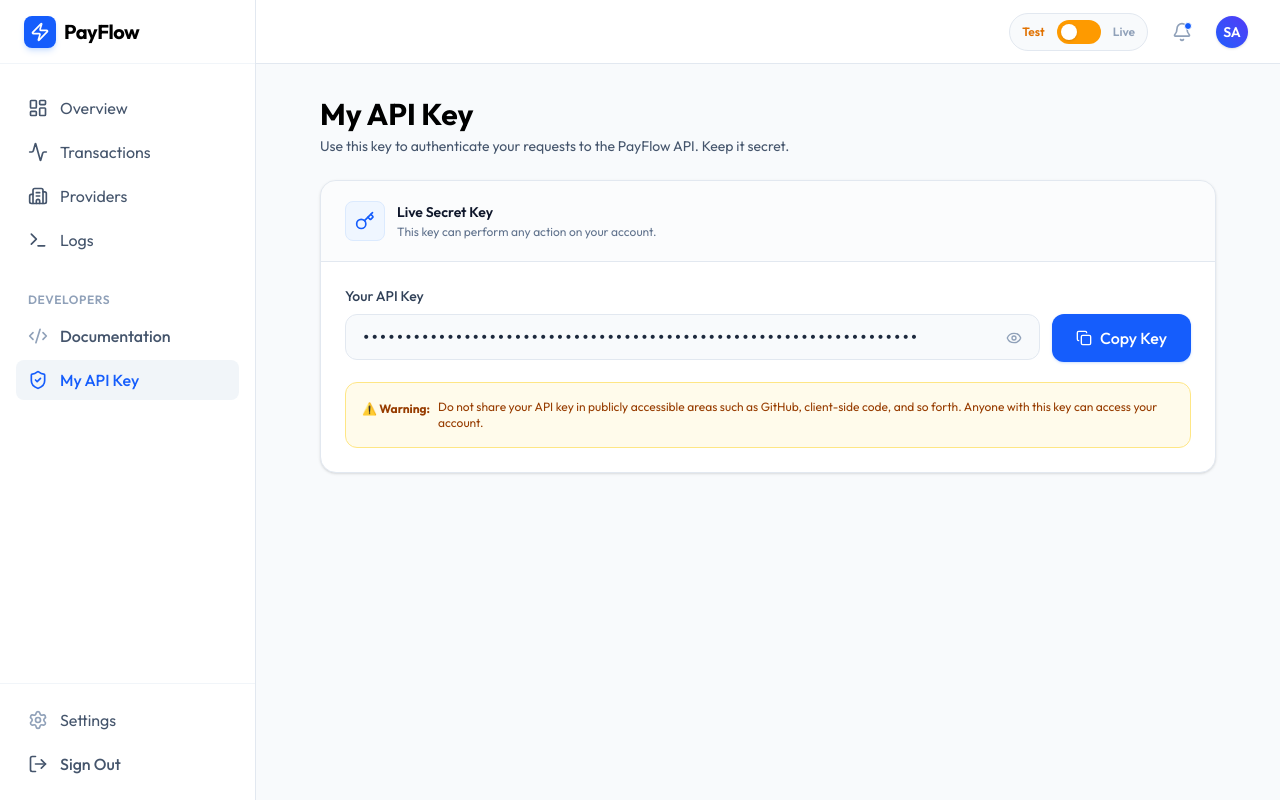
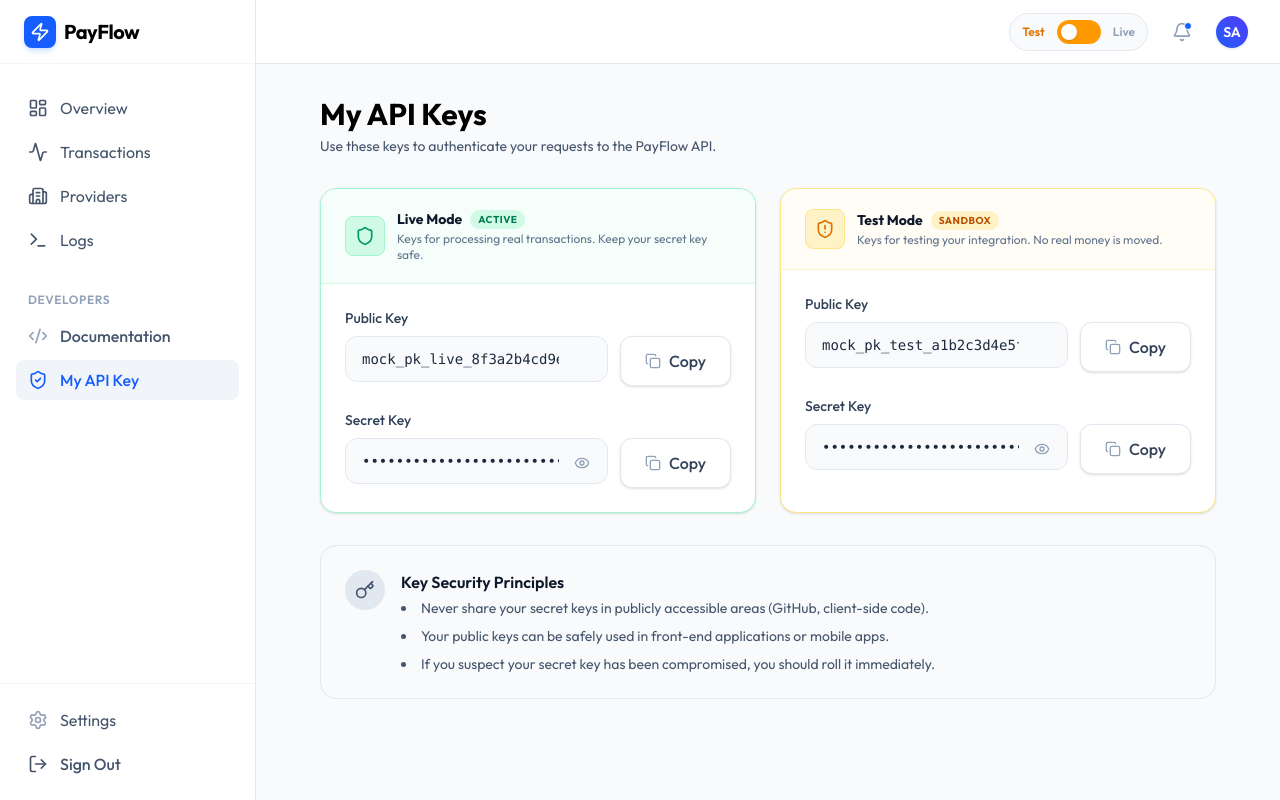
Before and after one commit to omatsola619/fintech-platform, a React (Vite) app: page /dashboard/api-keys in a window 1280 px wide. Built offline with nearby package versions, Linux system fonts and the light colour scheme; sample sign-in values are in the browser's storage.

Commit message:
fixed toggle button state

```diff
--- a/src/pages/Dashboard.tsx
+++ b/src/pages/Dashboard.tsx
@@ -20,10 +20,10 @@ import { api } from "../lib/api";
 function Dashboard() {
   const navigate = useNavigate();
   const location = useLocation();
-  const { logout, userName, kycStatus } = useAuth();
+  const { logout, userName, kycStatus, merchantMode } = useAuth();
   const [isSidebarOpen, setIsSidebarOpen] = useState(false);
   const [activeEnvironment, setActiveEnvironment] = useState<"test" | "live">(
-    "test",
+    (merchantMode as "test" | "live") || "test",
   );
   const [isTogglingMode, setIsTogglingMode] = useState(false);
   const [showKycPopup, setShowKycPopup] = useState(false);
--- a/src/pages/auth/Login.tsx
+++ b/src/pages/auth/Login.tsx
@@ -33,7 +33,10 @@ function Login() {
 
       const kycStatus = data?.kyc_status || data?.user?.kyc_status || "pending";
 
-      login(token, fullName, kycStatus);
+      const rawMerchantMode = data?.merchant_mode || data?.user?.merchant_mode || "sandbox";
+      const merchantMode = rawMerchantMode === "live" ? "live" : "test";
+
+      login(token, fullName, kycStatus, merchantMode);
       navigate("/dashboard");
     },
     onError: (err: any) => {
--- a/src/pages/dashboard/MyApiKey.tsx
+++ b/src/pages/dashboard/MyApiKey.tsx
@@ -1,104 +1,153 @@
-import { CheckCircle2, Copy, Eye, EyeOff, Key } from "lucide-react";
+import { CheckCircle2, Copy, Eye, EyeOff, Key, Shield, ShieldAlert } from "lucide-react";
 import { useState } from "react";
 
 function MyApiKey() {
-  const [showKey, setShowKey] = useState(false);
-  const [copied, setCopied] = useState(false);
+  const [showLiveSecret, setShowLiveSecret] = useState(false);
+  const [showTestSecret, setShowTestSecret] = useState(false);
+  const [copiedKey, setCopiedKey] = useState<string | null>(null);
 
-  // Mock platform API key given to user
-  const apiKey =
-    "pk_live_8f3a2b4cd9e1r7t5y6u3i0o2p4a5s6d7f8g9h0j1k2l3z4x5c6v7b8n9m0";
-
-  const toggleKey = () => setShowKey(!showKey);
-
-  const copyToClipboard = () => {
-    navigator.clipboard.writeText(apiKey);
-    setCopied(true);
-    setTimeout(() => setCopied(false), 2000);
+  // Mock platform API keys given to user (to be replaced with API data)
+  const apiKeys = {
+    livePublicKey: "mock_pk_live_8f3a2b4cd9e1r7t5y6u3i0o2p4a5s6d7f8g9h0j1",
+    liveSecretKey: "mock_sk_live_1k2l3z4x5c6v7b8n9m0a1s2d3f4g5h6j7k8l9",
+    testPublicKey: "mock_pk_test_a1b2c3d4e5f6g7h8i9j0k1l2m3n4o5p6q7r8s",
+    testSecretKey: "mock_sk_test_z9y8x7w6v5u4t3s2r1q0p9o8n7m6l5k4j3h2g",
   };
 
+  const copyToClipboard = (text: string, id: string) => {
+    navigator.clipboard.writeText(text);
+    setCopiedKey(id);
+    setTimeout(() => setCopiedKey(null), 2000);
+  };
+
+  const renderKeyField = (
+    label: string,
+    value: string,
+    id: string,
+    isSecret: boolean,
+    showSecret: boolean,
+    toggleSecret?: () => void
+  ) => {
+    const isCopied = copiedKey === id;
+
     return (
-    <div className="max-w-4xl mx-auto space-y-6 animate-in fade-in slide-in-from-bottom-4 duration-500">
-      <div>
-        <h1 className="font-['Outfit'] text-2xl sm:text-3xl font-bold text-black mb-1">
-          My API Key
-        </h1>
-        <p className="text-slate-600 text-sm">
-          Use this key to authenticate your requests to the PayFlow API. Keep it
-          secret.
-        </p>
-      </div>
-
-      <div className="bg-white rounded-2xl border border-slate-200 shadow-sm overflow-hidden">
-        <div className="px-6 py-5 border-b border-slate-200 flex items-center gap-3 bg-slate-50/50">
-          <div className="w-10 h-10 bg-blue-50 rounded-lg flex items-center justify-center border border-blue-100 shrink-0">
-            <Key className="w-5 h-5 text-blue-600" />
-          </div>
-          <div>
-            <h3 className="text-sm font-semibold text-slate-900">
-              Live Secret Key
-            </h3>
-            <p className="text-xs text-slate-500 mt-0.5">
-              This key can perform any action on your account.
-            </p>
-          </div>
-        </div>
-
-        <div className="p-6">
+      <div className="mb-6 last:mb-0">
         <label className="block text-sm font-medium text-slate-700 mb-2">
-            Your API Key
+          {label}
         </label>
         <div className="flex flex-col sm:flex-row gap-3">
           <div className="relative flex-1">
             <input
-                type={showKey ? "text" : "password"}
-                value={apiKey}
+              type={isSecret && !showSecret ? "password" : "text"}
+              value={value || ""}
               readOnly
               className="block w-full pl-4 pr-12 py-3 border border-slate-200 rounded-xl bg-slate-50 font-mono text-sm text-slate-800 outline-none focus:ring-2 focus:ring-blue-600 focus:border-transparent transition-all"
             />
+            {isSecret && toggleSecret && (
               <button
                 type="button"
-                onClick={toggleKey}
+                onClick={toggleSecret}
                 className="absolute right-3 top-1/2 -translate-y-1/2 text-slate-400 hover:text-slate-600 p-1.5 rounded-lg transition-colors cursor-pointer"
-                title={showKey ? "Hide key" : "Show key"}
+                title={showSecret ? "Hide key" : "Show key"}
               >
-                {showKey ? (
+                {showSecret ? (
                   <EyeOff className="w-4 h-4" />
                 ) : (
                   <Eye className="w-4 h-4" />
                 )}
               </button>
+            )}
           </div>
 
           <button
-              onClick={copyToClipboard}
-              className="flex items-center justify-center gap-2 px-6 py-3 bg-blue-600 text-white font-medium rounded-xl hover:bg-blue-700 transition-all shadow-sm shadow-blue-500/20 active:scale-[0.98] sm:w-auto w-full group cursor-pointer"
+            onClick={() => copyToClipboard(value, id)}
+            className="flex items-center justify-center gap-2 px-6 py-3 bg-white border border-slate-200 text-slate-700 font-medium rounded-xl hover:bg-slate-50 transition-all active:scale-[0.98] sm:w-auto w-full group cursor-pointer shadow-sm"
           >
-              {copied ? (
+            {isCopied ? (
               <>
-                  <CheckCircle2 className="w-4 h-4 text-white" />
-                  <span>Copied!</span>
+                <CheckCircle2 className="w-4 h-4 text-emerald-600" />
+                <span className="text-emerald-700">Copied!</span>
               </>
             ) : (
               <>
-                  <Copy className="w-4 h-4 text-white group-hover:scale-110 transition-transform" />
-                  <span>Copy Key</span>
+                <Copy className="w-4 h-4 text-slate-400 group-hover:text-slate-600 transition-colors" />
+                <span>Copy</span>
               </>
             )}
           </button>
         </div>
-          <div className="mt-5 p-4 bg-amber-50 rounded-xl border border-amber-200">
-            <p className="text-xs text-amber-800 flex items-start gap-2">
-              <span className="font-bold flex-shrink-0 mt-0.5 font-sans">
-                ⚠️ Warning:
-              </span>
-              <span>
-                Do not share your API key in publicly accessible areas such as
-                GitHub, client-side code, and so forth. Anyone with this key can
-                access your account.
-              </span>
+      </div>
+    );
+  };
+
+  return (
+    <div className="max-w-4xl mx-auto space-y-8 animate-in fade-in slide-in-from-bottom-4 duration-500">
+      <div>
+        <h1 className="font-['Outfit'] text-2xl sm:text-3xl font-bold text-black mb-1">
+          My API Keys
+        </h1>
+        <p className="text-slate-600 text-sm">
+          Use these keys to authenticate your requests to the PayFlow API.
         </p>
       </div>
+
+      <div className="grid lg:grid-cols-2 gap-6">
+        {/* Live Mode Keys */}
+        <div className="bg-white rounded-2xl border border-emerald-200 shadow-sm overflow-hidden flex flex-col">
+          <div className="px-6 py-5 border-b border-emerald-100 flex items-center gap-3 bg-emerald-50/50">
+            <div className="w-10 h-10 bg-emerald-100 rounded-lg flex items-center justify-center border border-emerald-200 shrink-0">
+              <Shield className="w-5 h-5 text-emerald-600" />
+            </div>
+            <div>
+              <div className="flex items-center gap-2">
+                <h3 className="text-sm font-bold text-slate-900">Live Mode</h3>
+                <span className="px-2 py-0.5 rounded-full bg-emerald-100 text-emerald-700 text-[10px] font-bold uppercase tracking-wider">Active</span>
+              </div>
+              <p className="text-xs text-slate-500 mt-0.5">
+                Keys for processing real transactions. Keep your secret key safe.
+              </p>
+            </div>
+          </div>
+          <div className="p-6 flex-1">
+            {renderKeyField("Public Key", apiKeys.livePublicKey, "live_public", false, true)}
+            {renderKeyField("Secret Key", apiKeys.liveSecretKey, "live_secret", true, showLiveSecret, () => setShowLiveSecret(!showLiveSecret))}
+          </div>
+        </div>
+
+        {/* Test Mode Keys */}
+        <div className="bg-white rounded-2xl border border-amber-200 shadow-sm overflow-hidden flex flex-col">
+          <div className="px-6 py-5 border-b border-amber-100 flex items-center gap-3 bg-amber-50/50">
+            <div className="w-10 h-10 bg-amber-100 rounded-lg flex items-center justify-center border border-amber-200 shrink-0">
+              <ShieldAlert className="w-5 h-5 text-amber-600" />
+            </div>
+            <div>
+              <div className="flex items-center gap-2">
+                <h3 className="text-sm font-bold text-slate-900">Test Mode</h3>
+                <span className="px-2 py-0.5 rounded-full bg-amber-100 text-amber-700 text-[10px] font-bold uppercase tracking-wider">Sandbox</span>
+              </div>
+              <p className="text-xs text-slate-500 mt-0.5">
+                Keys for testing your integration. No real money is moved.
+              </p>
+            </div>
+          </div>
+          <div className="p-6 flex-1">
+            {renderKeyField("Public Key", apiKeys.testPublicKey, "test_public", false, true)}
+            {renderKeyField("Secret Key", apiKeys.testSecretKey, "test_secret", true, showTestSecret, () => setShowTestSecret(!showTestSecret))}
+          </div>
+        </div>
+      </div>
+
+      <div className="bg-slate-50 rounded-2xl border border-slate-200 p-6 flex items-start gap-4">
+        <div className="w-10 h-10 rounded-full bg-slate-200 flex items-center justify-center shrink-0">
+          <Key className="w-5 h-5 text-slate-600" />
+        </div>
+        <div>
+          <h4 className="font-semibold text-slate-900 mb-1">Key Security Principles</h4>
+          <ul className="text-sm text-slate-600 space-y-2 list-disc list-inside">
+            <li>Never share your secret keys in publicly accessible areas (GitHub, client-side code).</li>
+            <li>Your public keys can be safely used in front-end applications or mobile apps.</li>
+            <li>If you suspect your secret key has been compromised, you should roll it immediately.</li>
+          </ul>
         </div>
       </div>
     </div>
```
Also changed, not shown: src/contexts/AuthContext.tsx (+13 -3 lines). Lines whose indentation alone changed are shown as unchanged.
